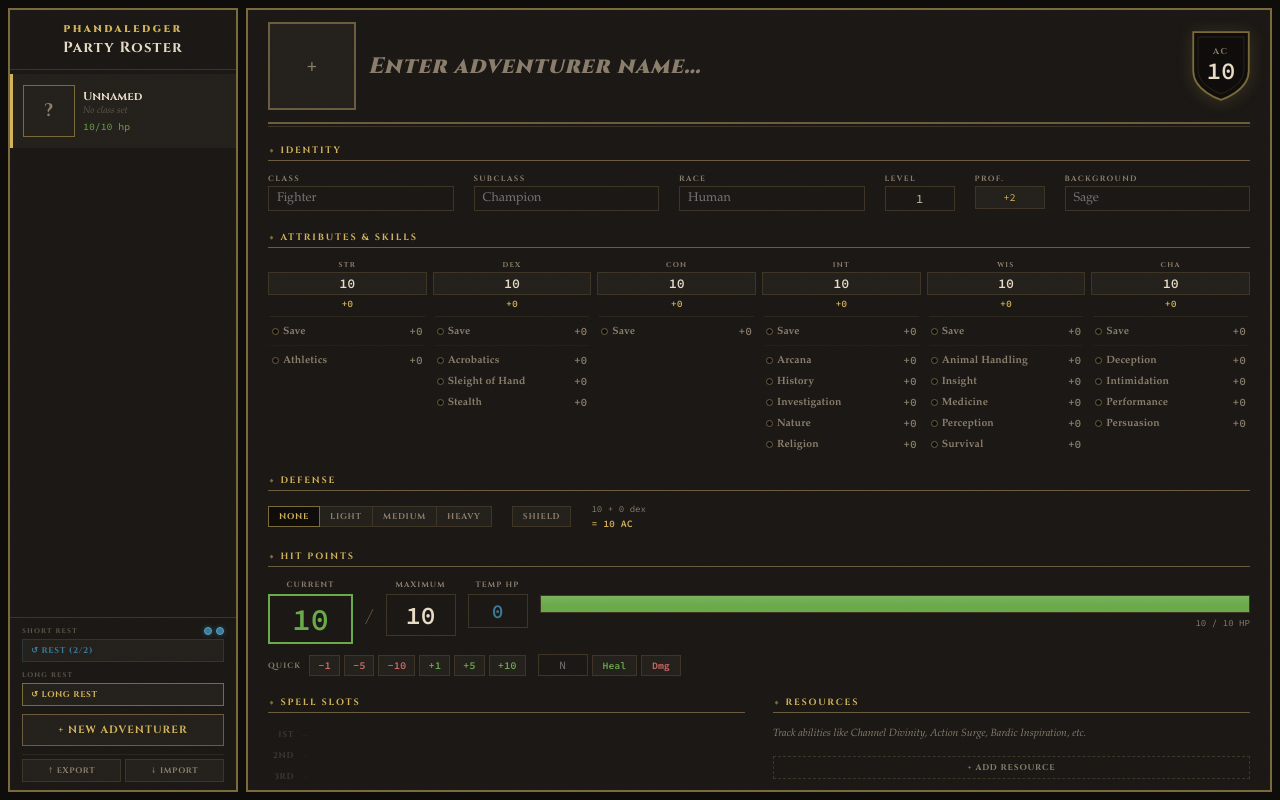
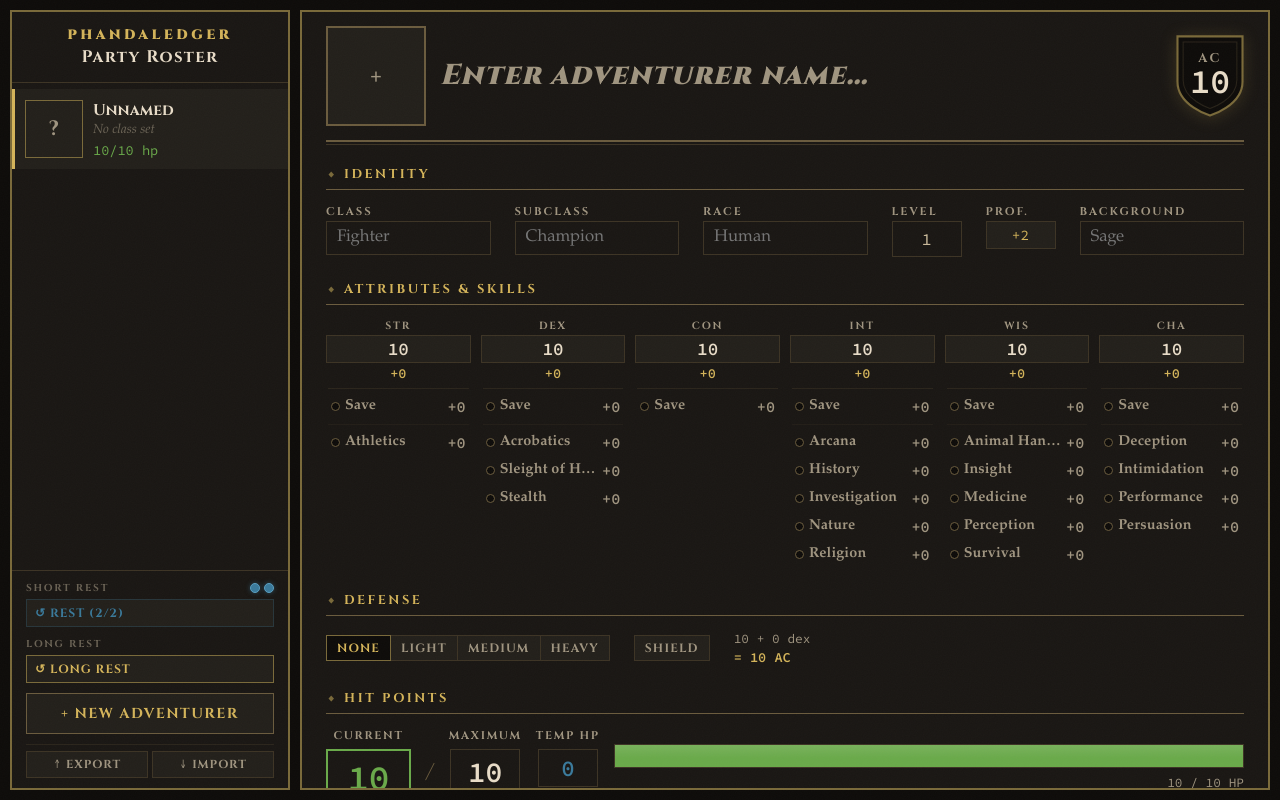
Before and after one commit to jacobsalmon01/PhandaLedger, a React (Vite) app: page / in a window 1280 px wide. Both pictures are taken after a click on the button "+ NEW ADVENTURER". Built offline with nearby package versions, Linux system fonts and the light colour scheme; a web font is replaced by a local one.

Commit message:
more readable ?

```diff
--- a/src/index.css
+++ b/src/index.css
@@ -17,7 +17,7 @@
 
   --text-gold:      #d4b45a;
   --text-parchment: #c9b99a;
-  --text-dim:       #8a7d6b;
+  --text-dim:       #a09580;
   --text-bright:    #e8dcc8;
 
   --accent-red:     #9b2c2c;
@@ -34,18 +34,18 @@
   --font-body:      'Gentium Book Plus', 'Palatino Linotype', Georgia, serif;
   --font-mono:      'Source Code Pro', Consolas, 'Courier New', monospace;
 
-  --gap-xs: 4px;
-  --gap-sm: 8px;
-  --gap-md: 12px;
-  --gap-lg: 20px;
-  --gap-xl: 28px;
+  --gap-xs: 6px;
+  --gap-sm: 10px;
+  --gap-md: 14px;
+  --gap-lg: 24px;
+  --gap-xl: 32px;
 }
 
 /* ── Reset ── */
 *, *::before, *::after { box-sizing: border-box; margin: 0; padding: 0; }
 
 html {
-  font-size: 14px;
+  font-size: 16px;
   -webkit-font-smoothing: antialiased;
 }
 
@@ -78,8 +78,8 @@ body::after {
 
 /* ── Sidebar ── */
 .sidebar {
-  width: 230px;
-  min-width: 230px;
+  width: 280px;
+  min-width: 280px;
   display: flex;
   flex-direction: column;
   background: var(--bg-panel);
@@ -96,7 +96,7 @@ body::after {
 .sidebar-title {
   font-family: var(--font-display);
   font-weight: 900;
-  font-size: 0.7rem;
+  font-size: 0.85rem;
   letter-spacing: 0.25em;
   text-transform: uppercase;
   color: var(--text-gold);
@@ -126,7 +126,7 @@ body::after {
   transition: background 0.15s, border-color 0.15s;
   gap: var(--gap-sm);
   user-select: none;
-  min-height: 74px;
+  min-height: 80px;
 }
 
 .pc-item:hover { background: var(--bg-hover); }
@@ -138,9 +138,9 @@ body::after {
 
 /* Sidebar portrait thumbnail */
 .pc-portrait {
-  width: 52px;
-  height: 52px;
-  min-width: 52px;
+  width: 58px;
+  height: 58px;
+  min-width: 58px;
   border: 1px solid var(--border-frame);
   background: var(--bg-surface);
   overflow: hidden;
@@ -187,7 +187,7 @@ body::after {
 
 .pc-item__name {
   font-family: var(--font-display);
-  font-size: 0.82rem;
+  font-size: 0.975rem;
   font-weight: 700;
   color: var(--text-bright);
   white-space: nowrap;
@@ -197,7 +197,7 @@ body::after {
 
 .pc-item__meta {
   font-family: var(--font-body);
-  font-size: 0.68rem;
+  font-size: 0.825rem;
   color: var(--text-dim);
   white-space: nowrap;
   overflow: hidden;
@@ -211,7 +211,7 @@ body::after {
 
 .pc-item__hp {
   font-family: var(--font-mono);
-  font-size: 0.7rem;
+  font-size: 0.85rem;
   white-space: nowrap;
   margin-top: 2px;
 }
@@ -255,7 +255,7 @@ body::after {
 
 .rest-section__label {
   font-family: var(--font-display);
-  font-size: 0.48rem;
+  font-size: 0.625rem;
   font-weight: 700;
   letter-spacing: 0.18em;
   text-transform: uppercase;
@@ -271,8 +271,8 @@ body::after {
 }
 
 .sr-pip {
-  width: 8px;
-  height: 8px;
+  width: 10px;
+  height: 10px;
   border-radius: 50%;
   border: 1.5px solid var(--border-frame);
   background: var(--bg-deep);
@@ -288,7 +288,7 @@ body::after {
 /* Last long rest timestamp */
 .last-long-rest {
   font-family: var(--font-body);
-  font-size: 0.62rem;
+  font-size: 0.775rem;
   color: var(--text-dim);
   opacity: 0.65;
   padding: 0 2px;
@@ -303,7 +303,7 @@ body::after {
   background: var(--bg-surface);
   border: 1px solid var(--border-inner);
   font-family: var(--font-display);
-  font-size: 0.6rem;
+  font-size: 0.75rem;
   font-weight: 700;
   letter-spacing: 0.08em;
   text-transform: uppercase;
@@ -369,7 +369,7 @@ body::after {
 
 .lr-modal__title {
   font-family: var(--font-display);
-  font-size: 0.95rem;
+  font-size: 1.1rem;
   font-weight: 700;
   letter-spacing: 0.12em;
   text-transform: uppercase;
@@ -378,7 +378,7 @@ body::after {
 
 .lr-modal__subtitle {
   font-family: var(--font-body);
-  font-size: 0.75rem;
+  font-size: 0.9rem;
   color: var(--text-dim);
 }
 
@@ -391,7 +391,7 @@ body::after {
 
 .lr-modal__label {
   font-family: var(--font-display);
-  font-size: 0.5rem;
+  font-size: 0.65rem;
   font-weight: 700;
   letter-spacing: 0.15em;
   text-transform: uppercase;
@@ -405,7 +405,7 @@ body::after {
   border: 1px solid var(--border-inner);
   color: var(--text-bright);
   font-family: var(--font-mono);
-  font-size: 0.8rem;
+  font-size: 0.95rem;
   padding: 6px 8px;
   outline: none;
   transition: border-color 0.15s;
@@ -418,7 +418,7 @@ body::after {
 
 .lr-modal__warning {
   font-family: var(--font-body);
-  font-size: 0.72rem;
+  font-size: 0.875rem;
   color: var(--hp-wounded);
   background: rgba(200, 164, 78, 0.07);
   border: 1px solid rgba(200, 164, 78, 0.2);
@@ -436,7 +436,7 @@ body::after {
 
 .lr-modal__btn {
   font-family: var(--font-display);
-  font-size: 0.58rem;
+  font-size: 0.725rem;
   font-weight: 700;
   letter-spacing: 0.1em;
   text-transform: uppercase;
@@ -490,7 +490,7 @@ body::after {
   border: 1px solid var(--border-frame);
   color: var(--text-gold);
   font-family: var(--font-display);
-  font-size: 0.75rem;
+  font-size: 0.9rem;
   font-weight: 700;
   letter-spacing: 0.1em;
   text-transform: uppercase;
@@ -519,7 +519,7 @@ body::after {
   background: var(--bg-surface);
   border: 1px solid var(--border-inner);
   font-family: var(--font-display);
-  font-size: 0.58rem;
+  font-size: 0.725rem;
   font-weight: 700;
   letter-spacing: 0.08em;
   text-transform: uppercase;
@@ -555,7 +555,7 @@ body::after {
 /* Error message shown inline under the buttons */
 .ie-error {
   font-family: var(--font-body);
-  font-size: 0.68rem;
+  font-size: 0.825rem;
   color: var(--accent-red);
   background: rgba(155, 44, 44, 0.08);
   border: 1px solid rgba(155, 44, 44, 0.25);
@@ -567,7 +567,7 @@ body::after {
 /* Confirmation modal — character preview list */
 .ie-modal-desc {
   font-family: var(--font-body);
-  font-size: 0.78rem;
+  font-size: 0.925rem;
   color: var(--text-parchment);
   line-height: 1.5;
 }
@@ -599,12 +599,12 @@ body::after {
   color: var(--text-dim);
   font-style: italic;
   font-family: var(--font-body);
-  font-size: 0.72rem;
+  font-size: 0.875rem;
 }
 
 .ie-char-list__name {
   font-family: var(--font-display);
-  font-size: 0.65rem;
+  font-size: 0.8rem;
   font-weight: 700;
   letter-spacing: 0.08em;
   color: var(--text-bright);
@@ -612,7 +612,7 @@ body::after {
 
 .ie-char-list__meta {
   font-family: var(--font-body);
-  font-size: 0.62rem;
+  font-size: 0.775rem;
   color: var(--text-dim);
   flex: 1;
   white-space: nowrap;
@@ -661,7 +661,7 @@ body::after {
 }
 
 .empty-state__text {
-  font-size: 0.9rem;
+  font-size: 1.05rem;
   max-width: 280px;
   line-height: 1.5;
 }
@@ -673,7 +673,7 @@ body::after {
 
 .section__heading {
   font-family: var(--font-display);
-  font-size: 0.65rem;
+  font-size: 0.8rem;
   font-weight: 700;
   letter-spacing: 0.2em;
   text-transform: uppercase;
@@ -685,7 +685,7 @@ body::after {
 
 .section__heading::before {
   content: '\25C6\0020';
-  font-size: 0.5rem;
+  font-size: 0.65rem;
   color: var(--border-gold-dim);
 }
 
@@ -712,9 +712,9 @@ body::after {
 /* ── Portrait ── */
 .char-portrait-area {
   position: relative;
-  width: 88px;
-  height: 88px;
-  min-width: 88px;
+  width: 100px;
+  height: 100px;
+  min-width: 100px;
   cursor: pointer;
   border: 2px solid var(--border-frame);
   background: var(--bg-surface);
@@ -766,7 +766,7 @@ body::after {
   background: rgba(14, 12, 10, 0.85);
   border: none;
   color: #d46a6a;
-  font-size: 0.9rem;
+  font-size: 1.05rem;
   line-height: 1;
   padding: 2px 5px;
   cursor: pointer;
@@ -782,7 +782,7 @@ body::after {
   background: rgba(14, 12, 10, 0.85);
   border: none;
   color: var(--text-gold);
-  font-size: 0.85rem;
+  font-size: 1rem;
   line-height: 1;
   padding: 2px 5px;
   cursor: pointer;
@@ -801,7 +801,7 @@ body::after {
 
 .char-name-input {
   font-family: var(--font-display);
-  font-size: 1.6rem;
+  font-size: 1.8rem;
   font-weight: 900;
   background: transparent;
   border: none;
@@ -835,7 +835,7 @@ body::after {
 
 .field__label {
   font-family: var(--font-display);
-  font-size: 0.55rem;
+  font-size: 0.7rem;
   font-weight: 700;
   letter-spacing: 0.18em;
   text-transform: uppercase;
@@ -844,11 +844,11 @@ body::after {
 
 .field__input {
   font-family: var(--font-body);
-  font-size: 0.9rem;
+  font-size: 1.05rem;
   background: var(--bg-input);
   border: 1px solid var(--border-inner);
   color: var(--text-parchment);
-  padding: 4px 8px;
+  padding: 6px 10px;
   outline: none;
   transition: border-color 0.15s;
 }
@@ -863,7 +863,7 @@ body::after {
 
 .field__computed {
   font-family: var(--font-mono);
-  font-size: 0.75rem;
+  font-size: 0.9rem;
   color: var(--text-gold);
   text-align: center;
   padding: 4px 8px;
@@ -875,7 +875,7 @@ body::after {
 .attr-skills-grid {
   display: grid;
   grid-template-columns: repeat(6, 1fr);
-  gap: 0 6px;
+  gap: 0 10px;
   align-items: start;
 }
 
@@ -901,8 +901,8 @@ body::after {
 .attr-check-row {
   display: flex;
   align-items: center;
-  gap: 4px;
-  padding: 2px 3px;
+  gap: 5px;
+  padding: 3px 4px;
   background: none;
   border: 1px solid transparent;
   cursor: pointer;
@@ -918,8 +918,8 @@ body::after {
 }
 
 .attr-check-row__dot {
-  width: 7px;
-  height: 7px;
+  width: 9px;
+  height: 9px;
   border-radius: 50%;
   border: 1.5px solid var(--border-frame);
   background: var(--bg-deep);
@@ -935,7 +935,7 @@ body::after {
 
 .attr-check-row__name {
   font-family: var(--font-body);
-  font-size: 0.75rem;
+  font-size: 0.9rem;
   font-weight: 600;
   letter-spacing: 0.01em;
   color: var(--text-dim);
@@ -952,7 +952,7 @@ body::after {
 
 .attr-check-row__bonus {
   font-family: var(--font-mono);
-  font-size: 0.8rem;
+  font-size: 0.95rem;
   font-weight: 700;
   color: var(--text-dim);
   flex-shrink: 0;
@@ -973,7 +973,7 @@ body::after {
 
 .ability-card__label {
   font-family: var(--font-display);
-  font-size: 0.5rem;
+  font-size: 0.65rem;
   font-weight: 700;
   letter-spacing: 0.18em;
   text-transform: uppercase;
@@ -982,7 +982,7 @@ body::after {
 
 .ability-card__score {
   font-family: var(--font-mono);
-  font-size: 0.95rem;
+  font-size: 1.1rem;
   font-weight: 600;
   text-align: center;
   width: 100%;
@@ -1000,7 +1000,7 @@ body::after {
 
 .ability-card__mod {
   font-family: var(--font-mono);
-  font-size: 0.7rem;
+  font-size: 0.85rem;
   font-weight: 700;
   color: var(--text-gold);
 }
@@ -1019,14 +1019,14 @@ body::after {
 }
 
 .ac-shield-svg {
-  width: 58px;
-  height: 70px;
+  width: 68px;
+  height: 82px;
   display: block;
 }
 
 .ac-shield__label {
   font-family: var(--font-display);
-  font-size: 7px;
+  font-size: 9px;
   font-weight: 700;
   letter-spacing: 0.2em;
   fill: var(--text-dim);
@@ -1035,7 +1035,7 @@ body::after {
 
 .ac-shield__number {
   font-family: var(--font-mono);
-  font-size: 20px;
+  font-size: 24px;
   font-weight: 700;
   fill: var(--text-bright);
 }
@@ -1057,7 +1057,7 @@ body::after {
 
 .armor-type-btn {
   font-family: var(--font-display);
-  font-size: 0.6rem;
+  font-size: 0.75rem;
   font-weight: 700;
   letter-spacing: 0.1em;
   text-transform: uppercase;
@@ -1106,7 +1106,7 @@ body::after {
 
 .shield-btn {
   font-family: var(--font-display);
-  font-size: 0.6rem;
+  font-size: 0.75rem;
   font-weight: 700;
   letter-spacing: 0.1em;
   text-transform: uppercase;
@@ -1142,13 +1142,13 @@ body::after {
 
 .defense-formula__text {
   font-family: var(--font-mono);
-  font-size: 0.65rem;
+  font-size: 0.8rem;
   color: var(--text-dim);
 }
 
 .defense-formula__total {
   font-family: var(--font-mono);
-  font-size: 0.7rem;
+  font-size: 0.85rem;
   font-weight: 700;
   color: var(--text-gold);
   margin-top: 2px;
@@ -1171,7 +1171,7 @@ body::after {
 
 .hp-display__label {
   font-family: var(--font-display);
-  font-size: 0.55rem;
+  font-size: 0.7rem;
   font-weight: 700;
   letter-spacing: 0.15em;
   text-transform: uppercase;
@@ -1225,7 +1225,7 @@ body::after {
 }
 
 .hp-bar {
-  height: 18px;
+  height: 24px;
   background: var(--bg-deep);
   border: 1px solid var(--border-inner);
   overflow: hidden;
@@ -1246,7 +1246,7 @@ body::after {
 
 .hp-bar__text {
   font-family: var(--font-mono);
-  font-size: 0.65rem;
+  font-size: 0.8rem;
   color: var(--text-dim);
   text-align: right;
 }
@@ -1262,7 +1262,7 @@ body::after {
 
 .hp-quick-btns__label {
   font-family: var(--font-display);
-  font-size: 0.55rem;
+  font-size: 0.7rem;
   font-weight: 700;
   letter-spacing: 0.15em;
   text-transform: uppercase;
@@ -1272,7 +1272,7 @@ body::after {
 
 .hp-quick-btn {
   font-family: var(--font-mono);
-  font-size: 0.75rem;
+  font-size: 0.9rem;
   font-weight: 600;
   padding: 3px 8px;
   border: 1px solid var(--border-inner);
@@ -1297,7 +1297,7 @@ body::after {
 
 .hp-custom__input {
   font-family: var(--font-mono);
-  font-size: 0.8rem;
+  font-size: 0.95rem;
   width: 50px;
   text-align: center;
   padding: 3px 4px;
@@ -1311,7 +1311,7 @@ body::after {
 
 .hp-custom__btn {
   font-family: var(--font-mono);
-  font-size: 0.7rem;
+  font-size: 0.85rem;
   font-weight: 600;
   padding: 3px 10px;
   border: 1px solid var(--border-inner);
@@ -1381,7 +1381,7 @@ input[type="number"] { -moz-appearance: textfield; }
 
 .spell-long-rest-btn {
   font-family: var(--font-display);
-  font-size: 0.55rem;
+  font-size: 0.7rem;
   font-weight: 700;
   letter-spacing: 0.12em;
   text-transform: uppercase;
@@ -1423,7 +1423,7 @@ input[type="number"] { -moz-appearance: textfield; }
 
 .spell-level-label {
   font-family: var(--font-display);
-  font-size: 0.6rem;
+  font-size: 0.75rem;
   font-weight: 700;
   letter-spacing: 0.08em;
   text-transform: uppercase;
@@ -1443,14 +1443,14 @@ input[type="number"] { -moz-appearance: textfield; }
 
 .spell-pips__none {
   font-family: var(--font-mono);
-  font-size: 0.65rem;
+  font-size: 0.8rem;
   color: var(--border-inner);
 }
 
 /* Diamond pip */
 .spell-pip {
-  width: 13px;
-  height: 13px;
+  width: 15px;
+  height: 15px;
   transform: rotate(45deg);
   border: 1.5px solid var(--border-inner);
   background: var(--bg-deep);
@@ -1499,7 +1499,7 @@ input[type="number"] { -moz-appearance: textfield; }
 
 .spell-slot-adj {
   font-family: var(--font-mono);
-  font-size: 0.75rem;
+  font-size: 0.9rem;
   width: 18px;
   height: 18px;
   line-height: 1;
@@ -1526,7 +1526,7 @@ input[type="number"] { -moz-appearance: textfield; }
 
 .spell-slot-count {
   font-family: var(--font-mono);
-  font-size: 0.65rem;
+  font-size: 0.8rem;
   color: var(--text-dim);
   min-width: 12px;
   text-align: center;
@@ -1541,7 +1541,7 @@ input[type="number"] { -moz-appearance: textfield; }
 
 .res-empty {
   font-family: var(--font-body);
-  font-size: 0.75rem;
+  font-size: 0.9rem;
   color: var(--text-dim);
   font-style: italic;
   padding: 2px 0 8px;
@@ -1567,7 +1567,7 @@ input[type="number"] { -moz-appearance: textfield; }
 
 .res-row__name {
   font-family: var(--font-display);
-  font-size: 0.72rem;
+  font-size: 0.875rem;
   font-weight: 700;
   letter-spacing: 0.04em;
   color: var(--text-bright);
@@ -1602,8 +1602,8 @@ input[type="number"] { -moz-appearance: textfield; }
 }
 
 .res-pip {
-  width: 14px;
-  height: 14px;
+  width: 16px;
+  height: 16px;
   border-radius: 50%;
   border: 1.5px solid var(--border-inner);
   background: var(--bg-surface);
@@ -1644,7 +1644,7 @@ input[type="number"] { -moz-appearance: textfield; }
 /* Recharge tag — cycles through SR / LR / Manual */
 .res-recharge-tag {
   font-family: var(--font-display);
-  font-size: 0.5rem;
+  font-size: 0.65rem;
   font-weight: 700;
   letter-spacing: 0.12em;
   text-transform: uppercase;
@@ -1680,7 +1680,7 @@ input[type="number"] { -moz-appearance: textfield; }
   border: none;
   color: var(--accent-red);
   font-family: var(--font-mono);
-  font-size: 0.85rem;
+  font-size: 1rem;
   line-height: 1;
   cursor: pointer;
   padding: 0 2px;
@@ -1693,7 +1693,7 @@ input[type="number"] { -moz-appearance: textfield; }
 
 .res-add-btn {
   font-family: var(--font-display);
-  font-size: 0.6rem;
+  font-size: 0.75rem;
   font-weight: 700;
   letter-spacing: 0.1em;
   text-transform: uppercase;
@@ -1745,7 +1745,7 @@ input[type="number"] { -moz-appearance: textfield; }
 
 .crop-modal__title {
   font-family: var(--font-display);
-  font-size: 0.85rem;
+  font-size: 1rem;
   font-weight: 700;
   letter-spacing: 0.12em;
   text-transform: uppercase;
@@ -1754,7 +1754,7 @@ input[type="number"] { -moz-appearance: textfield; }
 
 .crop-modal__hint {
   font-family: var(--font-body);
-  font-size: 0.7rem;
+  font-size: 0.85rem;
   color: var(--text-dim);
   font-style: italic;
 }
@@ -1813,7 +1813,7 @@ input[type="number"] { -moz-appearance: textfield; }
 
 .crop-zoom-label {
   font-family: var(--font-display);
-  font-size: 0.6rem;
+  font-size: 0.75rem;
   font-weight: 700;
   letter-spacing: 0.15em;
   text-transform: uppercase;
@@ -1823,7 +1823,7 @@ input[type="number"] { -moz-appearance: textfield; }
 
 .crop-zoom-value {
   font-family: var(--font-mono);
-  font-size: 0.7rem;
+  font-size: 0.85rem;
   color: var(--text-dim);
   white-space: nowrap;
   min-width: 36px;
@@ -1869,7 +1869,7 @@ input[type="number"] { -moz-appearance: textfield; }
 
 .crop-btn {
   font-family: var(--font-display);
-  font-size: 0.65rem;
+  font-size: 0.8rem;
   font-weight: 700;
   letter-spacing: 0.12em;
   text-transform: uppercase;
@@ -1918,7 +1918,7 @@ input[type="number"] { -moz-appearance: textfield; }
 
 .gold-tracker__label {
   font-family: var(--font-display);
-  font-size: 0.52rem;
+  font-size: 0.675rem;
   font-weight: 700;
   letter-spacing: 0.15em;
   text-transform: uppercase;
@@ -1929,7 +1929,7 @@ input[type="number"] { -moz-appearance: textfield; }
 .gold-tracker__input {
   width: 80px;
   font-family: var(--font-mono);
-  font-size: 0.85rem;
+  font-size: 1rem;
   font-weight: 700;
   text-align: right;
   background: var(--bg-input);
@@ -1946,7 +1946,7 @@ input[type="number"] { -moz-appearance: textfield; }
 
 .gold-tracker__unit {
   font-family: var(--font-mono);
-  font-size: 0.72rem;
+  font-size: 0.875rem;
   color: var(--text-gold);
   opacity: 0.7;
 }
@@ -1955,14 +1955,14 @@ input[type="number"] { -moz-appearance: textfield; }
 .gold-tracker__items-value {
   margin-left: auto;
   font-family: var(--font-mono);
-  font-size: 0.65rem;
+  font-size: 0.8rem;
   color: var(--text-dim);
   white-space: nowrap;
 }
 
 .inv-empty {
   font-family: var(--font-body);
-  font-size: 0.78rem;
+  font-size: 0.925rem;
   color: var(--text-dim);
   font-style: italic;
   padding: var(--gap-xs) 0;
@@ -2013,7 +2013,7 @@ input[type="number"] { -moz-appearance: textfield; }
   cursor: pointer;
   text-align: left;
   font-family: var(--font-display);
-  font-size: 0.68rem;
+  font-size: 0.825rem;
   font-weight: 700;
   letter-spacing: 0.07em;
   color: var(--text-parchment);
@@ -2028,7 +2028,7 @@ input[type="number"] { -moz-appearance: textfield; }
 }
 
 .inv-row__chevron {
-  font-size: 0.55rem;
+  font-size: 0.7rem;
   color: var(--text-dim);
   flex-shrink: 0;
   transition: color 0.12s;
@@ -2051,7 +2051,7 @@ input[type="number"] { -moz-appearance: textfield; }
   background: none;
   border: 1px solid var(--border-inner);
   color: var(--text-dim);
-  font-size: 0.65rem;
+  font-size: 0.8rem;
   cursor: pointer;
   padding: 0;
   line-height: 1;
@@ -2065,7 +2065,7 @@ input[type="number"] { -moz-appearance: textfield; }
 
 .inv-qty-val {
   font-family: var(--font-mono);
-  font-size: 0.65rem;
+  font-size: 0.8rem;
   color: var(--text-dim);
   min-width: 22px;
   text-align: center;
@@ -2074,7 +2074,7 @@ input[type="number"] { -moz-appearance: textfield; }
 /* Value */
 .inv-row__value {
   font-family: var(--font-mono);
-  font-size: 0.65rem;
+  font-size: 0.8rem;
   color: var(--text-dim);
   flex-shrink: 0;
   min-width: 40px;
@@ -2109,7 +2109,7 @@ input[type="number"] { -moz-appearance: textfield; }
 
 .inv-tooltip__desc {
   font-family: var(--font-body);
-  font-size: 0.75rem;
+  font-size: 0.9rem;
   color: var(--text-parchment);
   line-height: 1.5;
   margin-bottom: 4px;
@@ -2117,7 +2117,7 @@ input[type="number"] { -moz-appearance: textfield; }
 
 .inv-tooltip__value {
   font-family: var(--font-mono);
-  font-size: 0.68rem;
+  font-size: 0.825rem;
   color: var(--text-gold);
   opacity: 0.85;
 }
@@ -2152,7 +2152,7 @@ input[type="number"] { -moz-appearance: textfield; }
 
 .inv-edit-label {
   font-family: var(--font-display);
-  font-size: 0.48rem;
+  font-size: 0.625rem;
   font-weight: 700;
   letter-spacing: 0.15em;
   text-transform: uppercase;
@@ -2165,7 +2165,7 @@ input[type="number"] { -moz-appearance: textfield; }
   border: 1px solid var(--border-inner);
   color: var(--text-bright);
   font-family: var(--font-body);
-  font-size: 0.78rem;
+  font-size: 0.925rem;
   padding: 4px 6px;
   outline: none;
   width: 100%;
@@ -2185,7 +2185,7 @@ input[type="number"] { -moz-appearance: textfield; }
   border: 1px solid var(--border-inner);
   color: var(--text-bright);
   font-family: var(--font-body);
-  font-size: 0.75rem;
+  font-size: 0.9rem;
   padding: 4px 6px;
   outline: none;
   resize: vertical;
@@ -2206,7 +2206,7 @@ input[type="number"] { -moz-appearance: textfield; }
 
 .inv-edit-gp-label {
   font-family: var(--font-mono);
-  font-size: 0.68rem;
+  font-size: 0.825rem;
   color: var(--text-dim);
 }
 
@@ -2218,7 +2218,7 @@ input[type="number"] { -moz-appearance: textfield; }
   border: 1px solid rgba(155, 44, 44, 0.35);
   color: var(--accent-red);
   font-family: var(--font-display);
-  font-size: 0.52rem;
+  font-size: 0.675rem;
   font-weight: 700;
   letter-spacing: 0.1em;
   text-transform: uppercase;
@@ -2244,7 +2244,7 @@ input[type="number"] { -moz-appearance: textfield; }
   border: 1px solid var(--border-inner);
   color: var(--text-bright);
   font-family: var(--font-body);
-  font-size: 0.78rem;
+  font-size: 0.925rem;
   padding: 5px 8px;
   outline: none;
   transition: border-color 0.15s;
@@ -2266,7 +2266,7 @@ input[type="number"] { -moz-appearance: textfield; }
   border: 1px solid var(--border-inner);
   color: var(--text-gold);
   font-family: var(--font-display);
-  font-size: 0.58rem;
+  font-size: 0.725rem;
   font-weight: 700;
   letter-spacing: 0.1em;
   text-transform: uppercase;
```
Also changed, not shown: scripts/screenshot.js (+41 -11 lines), .claude/settings.local.json.
